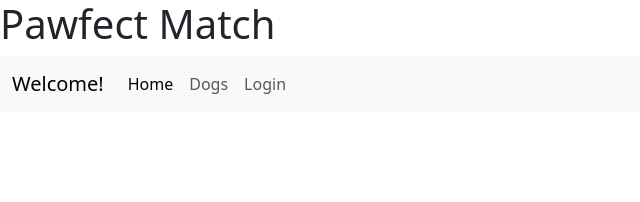
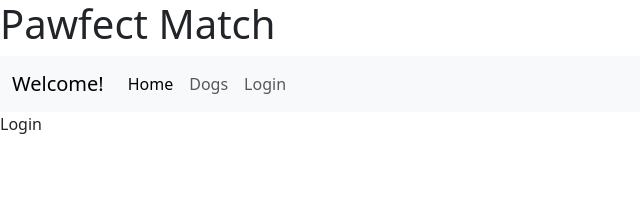
Before and after one commit to Jory-Roberts/pawfect-match, a React (Create React App) app in the folder client/: page /login in a window 1280 px wide. Shown: the top 202 px of the page, without its empty margins (0-640 px from the left). Built offline with nearby package versions, Linux system fonts and the light colour scheme; no server answers.

Commit message:
creates CreateUser and Login components

```diff
--- a/client/src/App.js
+++ b/client/src/App.js
@@ -1,15 +1,20 @@
 import React, { useEffect, useState } from 'react';
 import { Route, Routes } from 'react-router-dom';
 import Home from './components/Home/Home';
+import Login from './components/Login/Login';
+import CreateUser from './components/CreateUser/CreateUser';
 import DogLanding from './components/DogLanding/DogLanding';
 import DogDetail from './components/DogDetail/DogDetail';
 import Header from './components/Header/Header';
 import Navigation from './components/Navigation/Navigation';
+import UseContext from './components/UseContext/UseContext';
 import 'bootstrap/scss/bootstrap.scss';
 import 'bootstrap/dist/js/bootstrap.bundle.min.js';
 
 function App() {
   const [dogs, setDogs] = useState([]);
+  const [username, setUserName] = useState('');
+  const [email, setEmail] = useState('');
 
   const fetchDogs = async () => {
     const response = await fetch('/dogs');
@@ -24,6 +29,7 @@ function App() {
   return (
     <div>
       <main>
+        <UseContext>
           <Header />
           <Navigation />
           <Routes>
@@ -39,7 +45,21 @@ function App() {
               path='/dogs/:id'
               element={<DogDetail />}
             />
+            <Route
+              path='/login'
+              element={
+                <Login
+                  username={setUserName}
+                  email={setEmail}
+                />
+              }
+            />
+            <Route
+              path='/users'
+              element={CreateUser}
+            />
           </Routes>
+        </UseContext>
       </main>
     </div>
   );
--- /dev/null
+++ b/client/src/components/CreateUser/CreateUser.js
@@ -0,0 +1,4 @@
+const CreateUser = () => {
+  return <div>CreateUser</div>;
+};
+export default CreateUser;
--- /dev/null
+++ b/client/src/components/Login/Login.js
@@ -0,0 +1,6 @@
+import { useState, useEffect } from 'react';
+
+const Login = ({ username, email }) => {
+  return <div>Login</div>;
+};
+export default Login;
--- a/client/src/components/UseContext/UseContext.js
+++ b/client/src/components/UseContext/UseContext.js
@@ -1,4 +1,33 @@
-const UseContext = () => {
-  return <div>UseContext</div>;
+import { createContext, useContext, useState, useEffect } from 'react';
+
+const AuthContext = createContext();
+
+const UseContext = ({ children }) => {
+  const [user, setUser] = useState(null);
+
+  useEffect(() => {
+    const isLoggedIn = localStorage.getItem('isLoggedIn') === 'true';
+
+    if (isLoggedIn) {
+      setUser(true);
+    }
+  }, []);
+
+  const login = () => {
+    setUser(true);
+    localStorage.setItem('isLoggedIn', 'true');
+  };
+
+  const logout = () => {
+    setUser(false);
+    localStorage.removeItem('isLoggedIn');
+  };
+
+  return <AuthContext.Provider value={{ user, login, logout }}>{children}</AuthContext.Provider>;
 };
+
+function useAuth() {
+  return useContext(AuthContext);
+}
 export default UseContext;
+export { useAuth };
```
Lines whose indentation alone changed are shown as unchanged.
